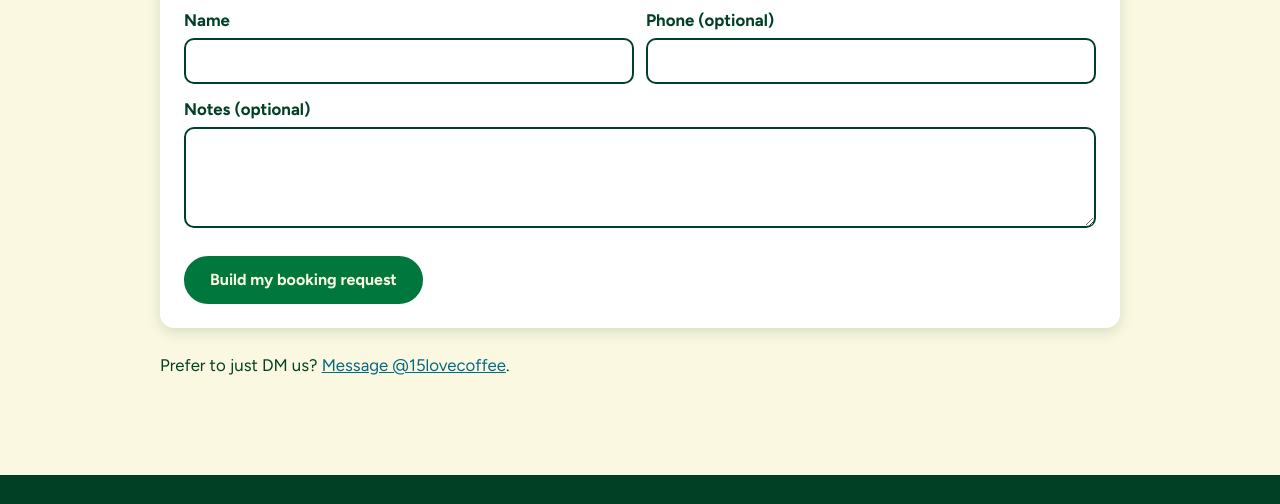
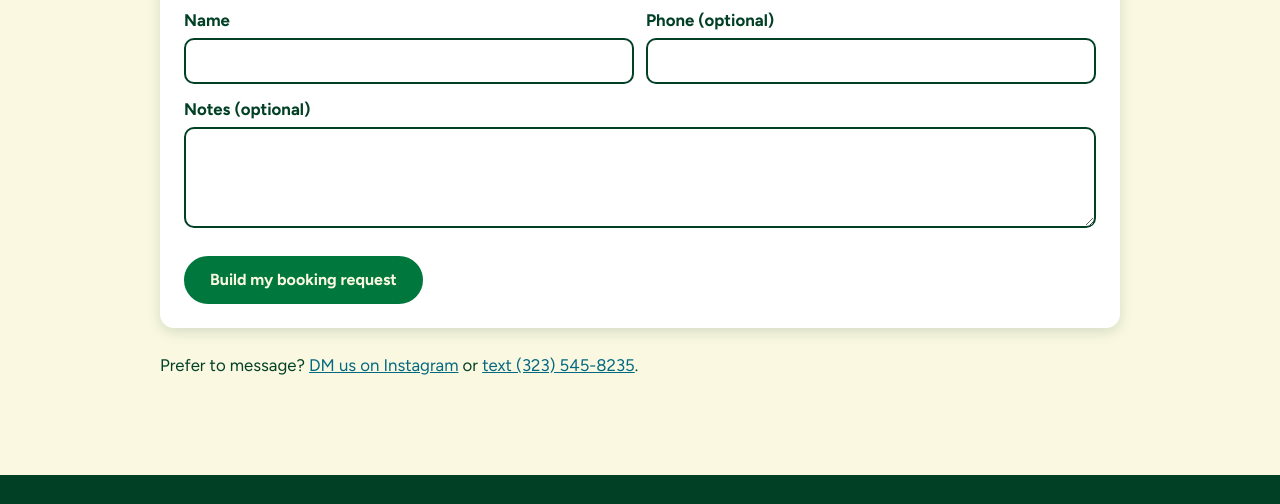
Before and after one commit to quintondang/15-love-coffee, a plain HTML site: page services.html in a window 1280 px wide. Shown: the part 741-1245 px from the top of the page. Drawn offline with Linux system fonts and the light colour scheme.

Commit message:
Services: 'Prefer to message?' with Instagram and text links
Co-Authored-By: Claude Sonnet 5.5 <noreply@anthropic.com>
Claude-Session: https://claude.ai/code/session_017cFVQhrY8HgyomCBtFMavT

```diff
--- a/services.html
+++ b/services.html
@@ -66,7 +66,7 @@
     <textarea id="booking-msg" class="msg-box" readonly></textarea>
     <div class="btn-row"><button type="button" class="btn secondary" id="copy-again">Copy again</button></div><p id="copy-again-note" aria-live="polite"></p>
   </div>
-  <p style="margin-top:24px">Prefer to just DM us? <a href="https://ig.me/m/15lovecoffee" target="_blank" rel="noopener">Message @15lovecoffee</a>.</p>
+  <p style="margin-top:24px">Prefer to message? <a href="https://ig.me/m/15lovecoffee" target="_blank" rel="noopener">DM us on Instagram</a> or <a href="sms:+13235458235">text (323) 545-8235</a>.</p>
 </section>
 </main>
 <footer class="site-footer">
```
